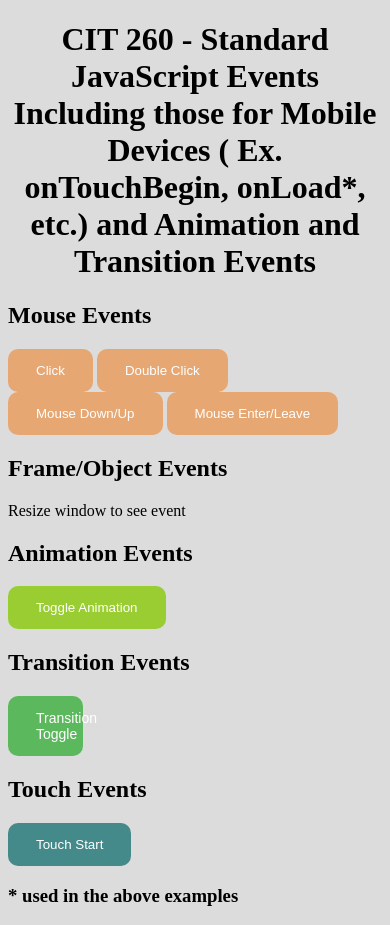
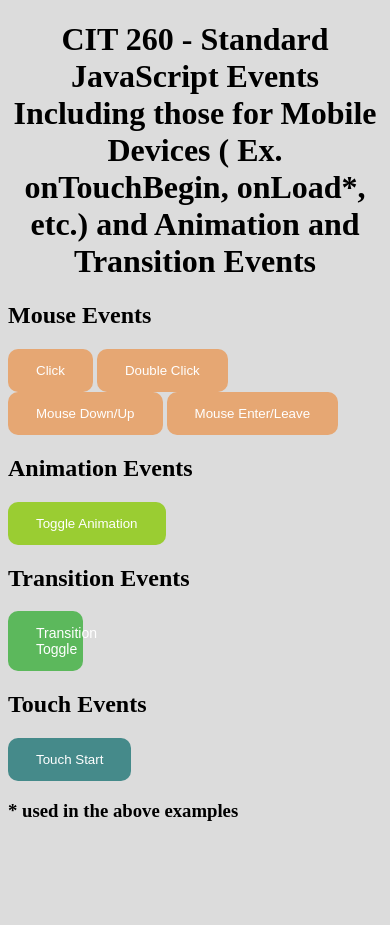
Before and after one commit to Hobbs-Katherine/Hobbs-Katherine.github.io, a plain HTML site: page JavaScriptEvents.html in a window 390 px wide. After the commit the page ends 844 px from the top, so only its background shows below. Drawn offline with Linux system fonts and the light colour scheme.

Commit message:
removed resize event
it was behaving weird on mobile device

```diff
--- a/JavaScriptEvents.html
+++ b/JavaScriptEvents.html
@@ -47,8 +47,6 @@
         <button type="button" ondblclick="this.innerHTML = mouseEvent2(this.innerHTML);" class="btn btn-orange">Double Click</button>
         <button type="button" onmousedown="this.innerHTML = mouseEvent3('down');" onmouseup="this.innerHTML = mouseEvent3('up');" class="btn btn-orange">Mouse Down/Up</button>
       <button type="button" onmouseenter="this.innerHTML = mouseEvent4('enter');" onmouseleave="this.innerHTML = mouseEvent4('leave');" class="btn btn-orange">Mouse Enter/Leave</button>
-       <h2>Frame/Object Events</h2>
-      <label>Resize window to see event</label>
        <h2>Animation Events</h2>
       <button type="button" onclick="animationEvent1();" id="animationButton" class="btn btn-yellow" >Toggle Animation</button>
        <h2>Transition Events</h2>
```
